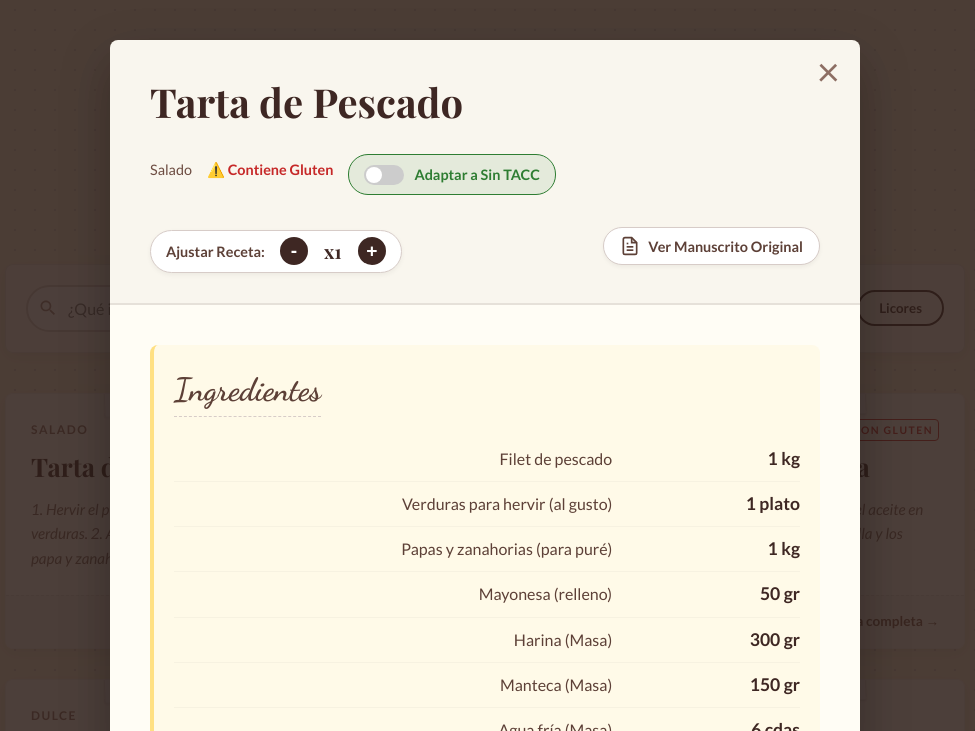
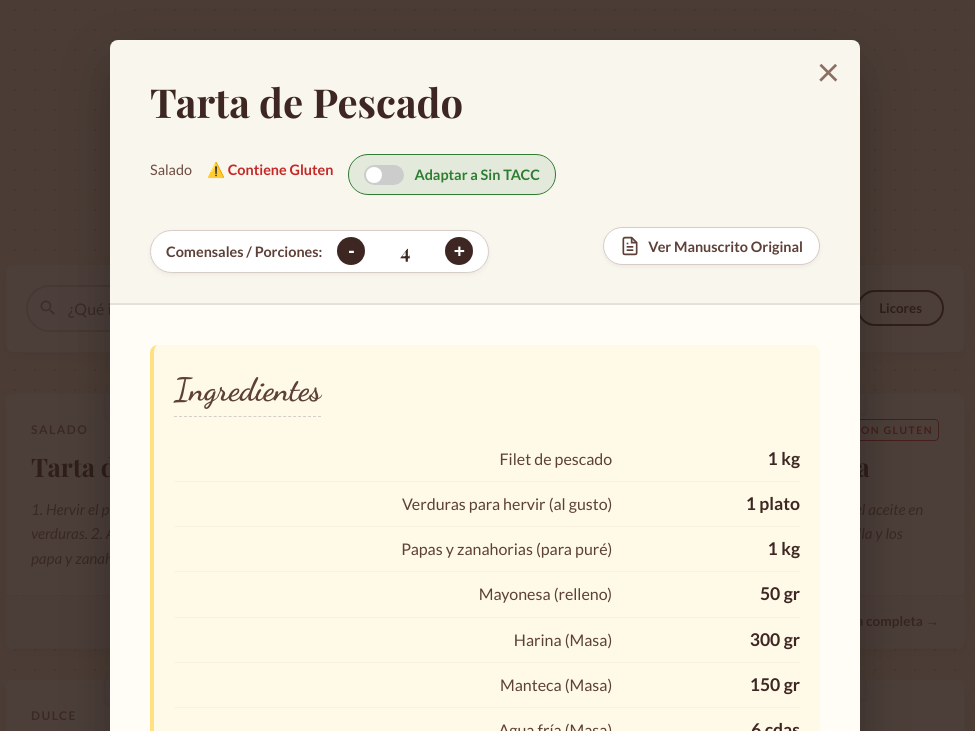
Before and after one commit to hidrapro/Recetas-de-Nini, a plain HTML site: page index.html in a window 1280 px wide. Both pictures are taken after a click on the element 310 px from the left and 520 px from the top of the page. Shown: the top 731 px of the page, without its empty margins (155-1130 px from the left). Drawn offline with nearby package versions, Linux system fonts and the light colour scheme; a web font is replaced by a local one.

Commit message:
Add files via upload
actualizo las porciones

```diff
--- a/index.html
+++ b/index.html
@@ -480,7 +480,7 @@
         .scaler-label { font-size: 0.9rem; margin-right: 15px; color: #5d4037; font-weight: 700; }
         .scaler-btn { width: 28px; height: 28px; border-radius: 50%; border: none; background: var(--ink-primary); color: #fff; font-weight: bold; cursor: pointer; display: flex; align-items: center; justify-content: center; font-size: 1.2rem; transition: background 0.2s; }
         .scaler-btn:hover { background: var(--ink-secondary); }
-        .scaler-value { font-size: 1.2rem; font-weight: bold; min-width: 30px; text-align: center; margin: 0 10px; font-family: var(--font-serif); }
+        .scaler-value { font-size: 1.2rem; font-weight: bold; min-width: 60px; text-align: center; margin: 0 10px; font-family: var(--font-serif); }
 
         .ingredients-section {
             margin-bottom: 40px;
@@ -568,9 +568,9 @@
             <div style="display:flex; justify-content:space-between; align-items:center; flex-wrap:wrap; gap:10px;">
                 <!-- PORCIONES -->
                 <div class="scaler-container">
-                    <span class="scaler-label">Ajustar Receta:</span>
+                    <span class="scaler-label">Comensales / Porciones:</span>
                     <button class="scaler-btn" onclick="app.updatePortion(-1)">-</button>
-                    <span id="portionDisplay" class="scaler-value">x1</span>
+                    <span id="portionDisplay" class="scaler-value">4</span>
                     <button class="scaler-btn" onclick="app.updatePortion(1)">+</button>
                 </div>
 
@@ -1765,7 +1765,7 @@
         currentFilter: 'all',
         currentSearch: '',
         activeRecipe: null,
-        portionMultiplier: 1,
+        portionMultiplier: 1, // Se usará como factor base. 1 = 4 comensales.
         glutenFreeMode: false,
 
         replacements: {
@@ -1848,10 +1848,9 @@
 
         openModal(recipe) {
             this.activeRecipe = recipe;
-            this.portionMultiplier = 1;
-            this.glutenFreeMode = false; // Reset al abrir
-
-            // Reset Toggle UI
+            this.portionMultiplier = 1; // RESETEA A 4 COMENSALES (1.0 factor)
+            this.glutenFreeMode = false;
+
             document.getElementById('gfToggle').checked = false;
 
             document.getElementById('modalTitle').innerText = recipe.title;
@@ -1861,20 +1860,18 @@
             const gfContainer = document.getElementById('gfSwitchContainer');
             const gfAdvice = document.getElementById('gfAdvice');
 
-            // Reset advice visibility
             gfAdvice.classList.remove('show');
 
             if (recipe.containsGluten) {
                 glutenTag.innerHTML = '⚠️ Contiene Gluten';
                 glutenTag.className = 'tag-gluten';
-                gfContainer.style.display = 'flex'; // Mostrar switch solo si tiene gluten
+                gfContainer.style.display = 'flex';
             } else {
                 glutenTag.innerHTML = '✅ Gluten Free';
                 glutenTag.className = 'tag-gluten-free';
                 gfContainer.style.display = 'none';
             }
 
-            // Configurar Imagen Original
             const btnOriginal = document.getElementById('viewOriginalBtn');
             const imgContainer = document.getElementById('originalImageContainer');
             imgContainer.classList.remove('show');
@@ -1910,28 +1907,32 @@
 
         toggleGlutenFree() {
             this.glutenFreeMode = !this.glutenFreeMode;
-
-            // Mostrar/Ocultar el consejo técnico
             const gfAdvice = document.getElementById('gfAdvice');
             if (this.glutenFreeMode) {
                 gfAdvice.classList.add('show');
             } else {
                 gfAdvice.classList.remove('show');
             }
-
             this.updateModalContent();
         },
 
         updatePortion(delta) {
             if (!this.activeRecipe) return;
-            const newVal = this.portionMultiplier + delta;
-            if (newVal < 1) return;
+            // Sumamos de a "un comensal" (0.25 del total)
+            const newVal = this.portionMultiplier + (delta * 0.25);
+            // Mínimo 0.25 (1 comensal)
+            if (newVal < 0.25) return;
+
             this.portionMultiplier = newVal;
             this.updateModalContent();
         },
 
         updateModalContent() {
-            document.getElementById('portionDisplay').innerText = `x${this.portionMultiplier}`;
+            // Asumimos base 4 comensales = 1.0 multiplier
+            // Si multiplier es 1.25 -> 5 comensales
+            const comensales = Math.round(this.portionMultiplier * 4);
+
+            document.getElementById('portionDisplay').innerText = comensales;
             document.getElementById('modalInstructions').innerText = this.activeRecipe.instructions;
 
             const list = document.getElementById('modalIngredients');
@@ -1941,19 +1942,21 @@
                 const li = document.createElement('li');
 
                 let amount = ing.qty * this.portionMultiplier;
-                let displayAmount = Number.isInteger(amount) ? amount : amount.toFixed(1);
+
+                // Formateo de decimales amigable
+                // Si es entero, mostrar entero. Si no, máximo 2 decimales para precisión en cuartos (0.25, 0.50, 0.75)
+                let displayAmount = Number.isInteger(amount) ? amount : amount.toFixed(2);
+
+                // Limpiar ceros innecesarios (ej: 2.50 -> 2.5)
+                displayAmount = parseFloat(displayAmount);
 
                 let displayName = ing.name;
                 let isReplaced = false;
 
-                // Lógica de Reemplazo Inteligente
                 if (this.glutenFreeMode) {
                     const lowerName = ing.name.toLowerCase();
-                    // Buscar coincidencia parcial con keywords
                     for (const [key, replacement] of Object.entries(this.replacements)) {
                         if (lowerName.includes(key)) {
-                            // Reemplazar nombre pero mantener paréntesis explicativos si los hubiera
-                            // Simplificación: Reemplazar todo el nombre base
                             displayName = replacement + (ing.name.includes('(') ? ' ' + ing.name.substring(ing.name.indexOf('(')) : '');
                             isReplaced = true;
                             break;
```
